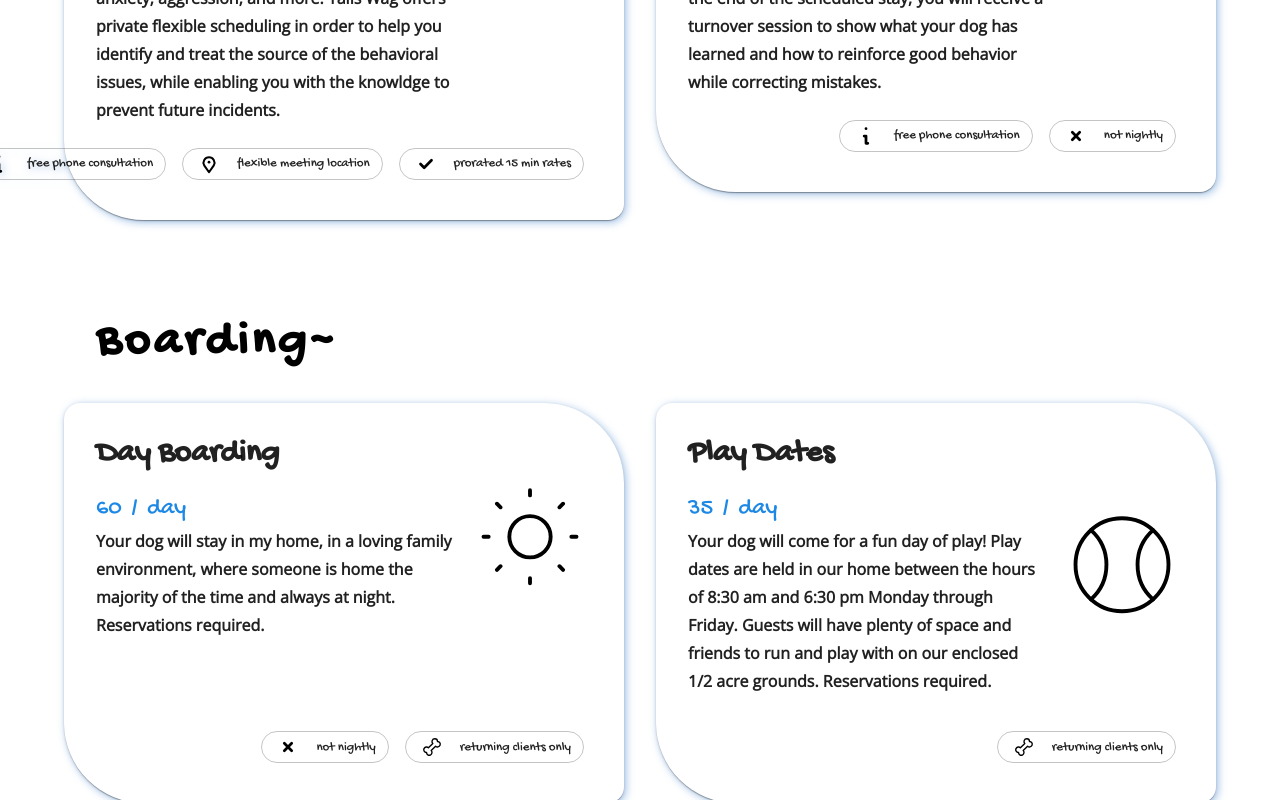
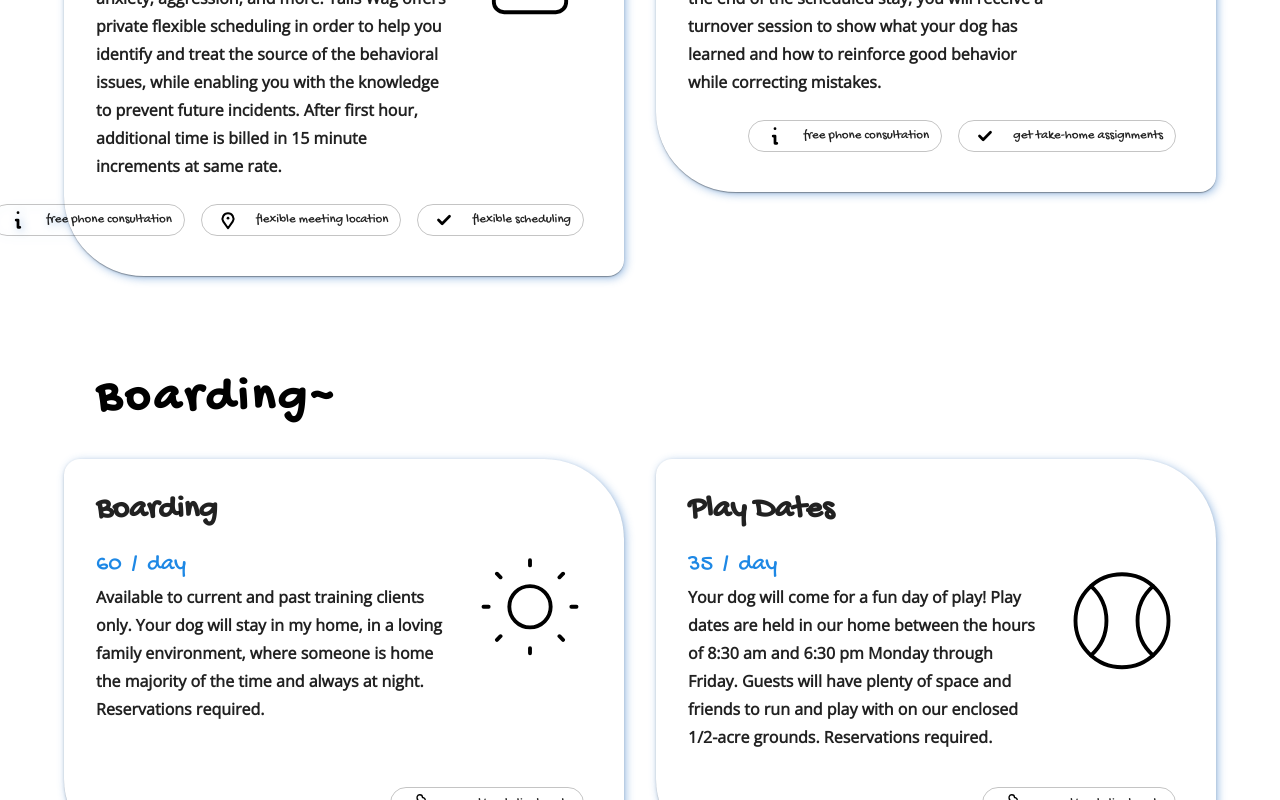
Before and after one commit to sxtnkyl/tailwag, a React (Create React App) app: page /services in a window 1280 px wide. Shown: the part 1720-2520 px from the top of the page. Built offline with nearby package versions, Linux system fonts and the light colour scheme.

Commit message:
service content, image updates, contact for ajax fix

```diff
--- a/public/index.html
+++ b/public/index.html
@@ -10,6 +10,12 @@
       name="description"
       content="Tails Wag Dog Training provides adult dogs and puppies of many breeds quality and humane training, for housebreaking, household manners, obedience, confidence building, and much more in the Atlanta area."
     />
+    <meta property="og:title" content="Tails Wag Dog Training" />
+    <meta property="og:description" content="Tails Wag Dog Training is your source for effective, motivational dog training services!" />
+    <meta property="og:image" content="https://tailswagphotos.s3.amazonaws.com/TailsWagDogTraining_Logo-01.jpg" />
+    <meta property="og:url" content="https://www.tailswagatlanta.com/" />
+    <meta property="og:type" content="website" />
+    <meta property="og:locale" content="en_US" />
     <link rel="manifest" href="%PUBLIC_URL%/manifest.json" />
     <link
       rel="stylesheet"
--- a/src/components/stories/Card/ListCard.jsx
+++ b/src/components/stories/Card/ListCard.jsx
@@ -8,7 +8,8 @@ import useFade from "../../../utility/hooks/useFade";
 const useStyles = c.makeStyles((theme) => ({
   card: {
     position: "relative",
-    height: theme.spacing(50),
+    // height: theme.spacing(50),
+    height: "50vh",
     padding: "20px",
     [theme.breakpoints.down("md")]: {
       flex: "0 0 100%",
--- a/src/routes/Contact.jsx
+++ b/src/routes/Contact.jsx
@@ -147,8 +147,10 @@ const Contact = () => {
     try {
       await Axios({
         method: "post",
-        headers: { "Content-Type": "application/json" },
-        url: "https://tailswagatlanta.com/api/send",
+        headers: {
+          "Content-Type": "application/json",
+        },
+        url: "https://www.tailswagatlanta.com/api/send",
         data: data,
       }).then((res) => {
         setStatus("success");
--- a/src/routes/Home.jsx
+++ b/src/routes/Home.jsx
@@ -11,7 +11,7 @@ import FadeIn from "../utility/hooks/useFadeIn";
 import JumpInText from "../components/JumpInText";
 import PictureCard from "../components/PictureCard";
 import AccoladeCard from "../components/AccoladeCard";
-import Izzy from "../images/izzy.jpg";
+import AlexHug from "../images/AlexHug.jpg";
 import Rocco from "../images/RoccoAward.jpg";
 
 const useStyles = c.makeStyles((theme) => ({
@@ -208,7 +208,7 @@ const About = () => {
               humane, motivational techniques.
             </c.Typography>{" "}
             Having experience training over 160 different breeds of dogs, I have
-            the tools and experience for working with a variety of temperments
+            the tools and experience for working with a variety of temperaments
             and breed specific traits. I firmly believe that with the proper
             patience and understanding, every household is capable of achieving
             positive and mutual relationships with their dog. I have the ability
@@ -238,7 +238,7 @@ const About = () => {
             <PictureCard
               pic={Rocco}
               title="Alexandra Wright"
-              caption="Canine Behavioral Specialist"
+              caption="Owner of Tails Wag Dog Training"
             />
           </FadeIn>
         </c.Grid>
@@ -251,9 +251,9 @@ const About = () => {
         <c.Grid item xs={12} sm={8} md={6} lg={5}>
           <FadeIn slide={-50}>
             <PictureCard
-              pic={Izzy}
+              pic={AlexHug}
               title="German Shepherd Enthusiast"
-              caption="With Extensive Breed Expertise"
+              caption="Expert Canine Behavioral Specialist"
             />
           </FadeIn>
         </c.Grid>
--- a/src/utility/servicesData.js
+++ b/src/utility/servicesData.js
@@ -21,7 +21,7 @@ const serviceData = {
       rate: 95,
       interval: "hour",
       description:
-        "Private coaching for people who have behavioral issues with their dog or need more specialized, personal training. Some behavioral issues we commonly address and resolve are jumping, biting, mouthing, housebreaking, anxiety, aggression, and more. Tails Wag offers private flexible scheduling in order to help you identify and treat the source of the behavioral issues, while enabling you with the knowldge to prevent future incidents.",
+        "Private coaching for people who have behavioral issues with their dog or need more specialized, personal training. Some behavioral issues we commonly address and resolve are jumping, biting, mouthing, housebreaking, anxiety, aggression, and more. Tails Wag offers private flexible scheduling in order to help you identify and treat the source of the behavioral issues, while enabling you with the knowledge to prevent future incidents. After first hour, additional time is billed in 15 minute increments at same rate.",
       caption: "",
       chips: [
         {
@@ -35,7 +35,7 @@ const serviceData = {
           icon: icons.locationCircle,
         },
         {
-          title: "prorated 15 min rates",
+          title: "flexible scheduling",
           color: "blue",
           icon: icons.checkCircle,
         },
@@ -55,23 +55,26 @@ const serviceData = {
           color: "blue",
           icon: icons.infoCircle,
         },
-        { title: "not nightly", color: "red", icon: icons.xCircle },
+        {
+          title: "get take-home assignments",
+          color: "blue",
+          icon: icons.checkCircle,
+        },
       ],
     },
   ],
   boarding: [
     {
-      title: "Day Boarding",
+      title: "Boarding",
       icon: icons.justSun,
       rate: 60,
       interval: "day",
       description:
-        "Your dog will stay in my home, in a loving family environment, where someone is home the majority of the time and always at night. Reservations required.",
+        "Available to current and past training clients only. Your dog will stay in my home, in a loving family environment, where someone is home the majority of the time and always at night. Reservations required.",
       caption: "Available to current and past training clients only.",
       chips: [
-        { title: "not nightly", color: "red", icon: icons.xCircle },
         {
-          title: "returning clients only",
+          title: "current/past clients only",
           color: "red",
           icon: icons.boneCircle,
         },
@@ -83,11 +86,11 @@ const serviceData = {
       rate: 35,
       interval: "day",
       description:
-        "Your dog will come for a fun day of play! Play dates are held in our home between the hours of 8:30 am and 6:30 pm Monday through Friday. Guests will have plenty of space and friends to run and play with on our enclosed 1/2 acre grounds. Reservations required.",
+        "Your dog will come for a fun day of play! Play dates are held in our home between the hours of 8:30 am and 6:30 pm Monday through Friday. Guests will have plenty of space and friends to run and play with on our enclosed 1/2-acre grounds. Reservations required.",
       caption: "Available to current and past training clients only.",
       chips: [
         {
-          title: "returning clients only",
+          title: "current/past clients only",
           color: "red",
           icon: icons.boneCircle,
         },
@@ -99,11 +102,11 @@ const serviceData = {
       rate: 75,
       interval: "day",
       description:
-        "With hard work come hard play! Play and Train dates are held in our home between the hours of 8:30 am and 6:30 pm Monday through Friday. Guests will have plenty of space and friends to run and play with on our enclosed 1/2 acre grounds while receiving lessons throughout the day. Reservations required.",
+        "With hard work comes hard play! Play and Train dates are held in our home between the hours of 8:30am and 6:30pm, Monday through Friday. Guests will have plenty of space and friends to run and play with on our enclosed 1/2-acre grounds while receiving lessons throughout the day. Reservations required.",
       caption: "Available to current and past training clients only.",
       chips: [
         {
-          title: "returning clients only",
+          title: "current/past clients only",
           color: "red",
           icon: icons.boneCircle,
         },
--- a/src/utility/storiesData.js
+++ b/src/utility/storiesData.js
@@ -5,8 +5,7 @@ const storiesData = [
     ownerName: "Lindsay Kaufman",
     pointOfInterest: 80,
     backgroundColor: "#814A0E",
-    backgroundImg:
-      "https://images.unsplash.com/photo-1587300003388-59208cc962cb?ixid=MXwxMjA3fDB8MHxwaG90by1wYWdlfHx8fGVufDB8fHw%3D&ixlib=rb-1.2.1&auto=format&fit=crop&w=1350&q=80",
+    backgroundImg: "https://tailswagphotos.s3.amazonaws.com/LKauf.jpg",
     testimonial:
       "Alexandra's way with dogs (and humans, for that matter) is unmatched! My family and I have been German Shepherd owners for years - 3 over the course of 20 years - and each one of them has been such a blessing, thanks very much in part to Alexandra! She has taught us how to employ the training habits we have learned in an effort to create environments where our dogs can succeed and thus become confident enough to interact with people and/or dogs in a healthy, social manner.  Our German Shepherd was attacked by a dog in a dog park and Alexandra was immediately there to help us `rehabilitate` him with healthy, positive interactions with other friendly dogs, so that our precious boy wasn't forever scarred by the experience.  She makes herself constantly available for guidance and encouragement, all the while being very honest about what needs to be done to create the type of obedient dog that every owner desires. Alex has a fantastic grasp on what dogs and their owners need from one another in order to foster a loving, trusting relationship.  At the TOP of our list of ways we rave about Alexandra is the way she has come to love our furbabies as her own. They LOVE spending time with Alex, because they TRUST her, which makes every aspect of the training experience that much more enjoyable.  Anyone who entrusts Alexandra with their dogs is making a wise decision that will not only lead to years of obedient behavior, but years of wonderful friendship, as well! ",
   },
@@ -16,8 +15,7 @@ const storiesData = [
     ownerName: "Matt Burgess",
     pointOfInterest: 20,
     backgroundColor: "#81A055",
-    backgroundImg:
-      "https://images.unsplash.com/photo-1554456854-55a089fd4cb2?ixid=MXwxMjA3fDB8MHxwaG90by1wYWdlfHx8fGVufDB8fHw%3D&ixlib=rb-1.2.1&auto=format&fit=crop&w=1350&q=80",
+    backgroundImg: "https://tailswagphotos.s3.amazonaws.com/mattB.jpg",
     testimonial:
       "While she won’t mention it much it’s true that Alexandra received the Dog trainer of the Year in Atlanta, GA.  Our Co-Founder, Matt’s training style is a combination of several phenomenal dog trainers whether that was learning from them in person or via videos, webinars, etc.  On a daily basis when Matt sees a dog reach another level he thanks Alexandra for the knowledge she gave him.  Watching Alexandra work with a dog is a once in a lifetime experience which will take your breath away. Her heart, love for people and animals can’t be described.  She inspires us and resides in our minds and hearts.  Much love.",
   },
@@ -27,10 +25,19 @@ const storiesData = [
     ownerName: "Stacey F.",
     pointOfInterest: 80,
     backgroundColor: "#814A44",
-    backgroundImg:
-      "https://images.unsplash.com/photo-1524511751214-b0a384dd9afe?ixid=MXwxMjA3fDB8MHxwaG90by1wYWdlfHx8fGVufDB8fHw%3D&ixlib=rb-1.2.1&auto=format&fit=crop&w=1267&q=80",
+    backgroundImg: "https://tailswagphotos.s3.amazonaws.com/StacyF.JPG",
     testimonial:
       "Alexandra has been a life saver for me and my rather energetic dog Ella. Aussie’s are smart, but almost too smart for their own good, getting into all sorts of doggie trouble. Alexandra is always one step ahead of Ella, anticipating her thoughts and actions - and helping me to understand what I can do to ensure that Ella stays a happy and well-behaved dog. Alexandra starting working with Ella at about 8 weeks - and has worked miracles with us both!",
+  },
+  {
+    id: "m",
+    dogName: "Pizza",
+    ownerName: "Joyce Hansen",
+    pointOfInterest: 80,
+    backgroundColor: "#324A98",
+    backgroundImg: "https://tailswagphotos.s3.amazonaws.com/JoyceH.JPG",
+    testimonial:
+      "Alexandra is an excellent trainer who has a great deal of expertise and her energy & enthusiasm makes class fun.  In our intermediate class, each owner had different challenges in working with their dog and Alexandra knew how to instruct each individual to get the same great results for everyone.",
   },
   {
     id: "d",
@@ -38,8 +45,7 @@ const storiesData = [
     ownerName: "Sam B.",
     pointOfInterest: 80,
     backgroundColor: "#814A78",
-    backgroundImg:
-      "https://images.unsplash.com/photo-1578333872817-b92e5f895634?ixid=MXwxMjA3fDB8MHxwaG90by1wYWdlfHx8fGVufDB8fHw%3D&ixlib=rb-1.2.1&auto=format&fit=crop&w=1350&q=80",
+    backgroundImg: "https://tailswagphotos.s3.amazonaws.com/samB.JPG",
     testimonial:
       "Our rescued 4 yr old dog was in need of special attention to behavioral issues. We found Alexandra with Tails Wag Dog Training to be the perfect solution! Her knowledgeable training skills and patience put forth to each and every dog in the class was remarkable to witness. Every dog transformed during the course of a few weeks of training. We were able to practice the daily lessons with our dog successfully. The behavioral issues our dog once had have been overturned! Tails Wag Dog Training has been a necessity to the overall happiness we now share with our happily trained dog!",
   },
@@ -49,8 +55,7 @@ const storiesData = [
     ownerName: "Eben H.",
     pointOfInterest: 80,
     backgroundColor: "#814A98",
-    backgroundImg:
-      "https://images.unsplash.com/photo-1583143914154-c1ed634c424c?ixid=MXwxMjA3fDB8MHxzZWFyY2h8NDB8fGRvZ3xlbnwwfDB8MHw%3D&ixlib=rb-1.2.1&auto=format&fit=crop&w=500&q=60",
+    backgroundImg: "https://tailswagphotos.s3.amazonaws.com/ebenH.jpeg",
     testimonial:
       "Alexandra has a way with dogs and with the people who own them. Her classes have taken our wild Welsh puppy and turned her into a well behaved young dog. The dogs love boarding with her also.",
   },
@@ -60,8 +65,7 @@ const storiesData = [
     ownerName: "Kathy I.",
     pointOfInterest: 80,
     backgroundColor: "#812A98",
-    backgroundImg:
-      "https://images.unsplash.com/photo-1543333232-add7974e52cc?ixid=MXwxMjA3fDB8MHxzZWFyY2h8NDl8fGRvZ3xlbnwwfDB8MHw%3D&ixlib=rb-1.2.1&auto=format&fit=crop&w=500&q=60",
+    backgroundImg: "https://tailswagphotos.s3.amazonaws.com/kathyI.jpg",
     testimonial:
       "Alexandra, in addition to being a superb trainer, is also one of the most professional people I’ve ever known. She trained our dog at 6 months, and when issues like moving to a new residence arose later, she was there to help us. She goes above and beyond the call of duty and I would recommend her to anyone with any kind or dog, with any kind of issues. She is really fabulous.",
   },
@@ -71,8 +75,7 @@ const storiesData = [
     ownerName: "Amy S.",
     pointOfInterest: 80,
     backgroundColor: "#714A98",
-    backgroundImg:
-      "https://images.unsplash.com/photo-1583331639080-fe4ed100e1b2?ixid=MXwxMjA3fDB8MHxzZWFyY2h8NjN8fGRvZ3xlbnwwfDB8MHw%3D&ixlib=rb-1.2.1&auto=format&fit=crop&w=500&q=60",
+    backgroundImg: "https://tailswagphotos.s3.amazonaws.com/amyS.JPG",
     testimonial:
       "I enthusiastically recommend Alexandra Wright at TailsWagAtlanta.com for group and individual training. My family and I have done both and we have been quite impressed with Alexandra’s ability to get to know each dog she is working with and tailor the training as needed. She and her staff are positive, hardworking, and a pleasure to be with. Whether you need basic training (with a puppy or adult dog) or help with a specific problem, they will provide exceptional service for reasonable fees.",
   },
@@ -92,8 +95,7 @@ const storiesData = [
     ownerName: "Sara P.",
     pointOfInterest: 80,
     backgroundColor: "#814A58",
-    backgroundImg:
-      "https://images.unsplash.com/photo-1563238108-0ca916ab6099?ixid=MXwxMjA3fDB8MHxzZWFyY2h8ODN8fGRvZ3xlbnwwfDB8MHw%3D&ixlib=rb-1.2.1&auto=format&fit=crop&w=500&q=60",
+    backgroundImg: "https://tailswagphotos.s3.amazonaws.com/sjboyden.jpg",
     testimonial:
       "We looked long and hard for a good dog trainer in Atlanta, and Tails Wag was all that we were looking for. With years of experience, Alexandra understands dog behavior and psychology, and was able to help us confidently gain and keep the upper hand with a large,  stubborn, and rambunctious puppy! We frequently get comments from neighbors and other dog owners about how well behaved she is. In addition to training the dogs, Alexandra does a great job of teaching dog parents how to train dogs. We have successfully completed her basic obedience course and look forward to signing up for an intermediate obedience course in the near future. I would strongly recommend Tails Wag to anyone looking for positive and effective obedience training for their dog.",
   },
@@ -103,8 +105,7 @@ const storiesData = [
     ownerName: "Lucy",
     pointOfInterest: 80,
     backgroundColor: "#814A98",
-    backgroundImg:
-      "https://images.unsplash.com/photo-1543495915-8d5f641a4bfa?ixid=MXwxMjA3fDB8MHxzZWFyY2h8OTh8fGRvZ3xlbnwwfDB8MHw%3D&ixlib=rb-1.2.1&auto=format&fit=crop&w=500&q=60",
+    backgroundImg: "https://tailswagphotos.s3.amazonaws.com/Lucy.jpg",
     testimonial:
       "Our problematic 6 month old mini schnauzer was assessed and worked with for 3 hours by Alexandra ; within 3 days she was a different dog. We also took her to the group classes which we found to be almost as helpful as the one-on-one earlier. It all changed our life because we had a better dog! Alexandra’s compassion and willingness to go above & beyond the call of duty is only one of the reasons I would recommend her without hesitation.",
   },
@@ -114,8 +115,7 @@ const storiesData = [
     ownerName: "Sirlancemaxey",
     pointOfInterest: 80,
     backgroundColor: "#824A98",
-    backgroundImg:
-      "https://images.unsplash.com/photo-1542303063-e00bb6897399?ixlib=rb-1.2.1&ixid=MXwxMjA3fDB8MHxzZWFyY2h8MTExfHxkb2d8ZW58MHwwfDB8&auto=format&fit=crop&w=500&q=60",
+    backgroundImg: "https://tailswagphotos.s3.amazonaws.com/sirlancemaxey.JPG",
     testimonial:
       "I have taken two group classes from TWDT and they are very, very good. I was having major obedience issues with my lab puppy and inside of six weeks it was is if I had a new dog! You will not be disappointed!",
   },
@@ -125,21 +125,9 @@ const storiesData = [
     ownerName: "Jan Curtis",
     pointOfInterest: 80,
     backgroundColor: "#824A18",
-    backgroundImg:
-      "https://images.unsplash.com/photo-1559440165-aae8a85dfeb3?ixid=MXwxMjA3fDB8MHxzZWFyY2h8MTEzfHxkb2d8ZW58MHwwfDB8&ixlib=rb-1.2.1&auto=format&fit=crop&w=500&q=60",
+    backgroundImg: "https://tailswagphotos.s3.amazonaws.com/janC.jpg",
     testimonial:
       "Working with Alexandra has been immensely rewarding and educational for both Bayley and me.  She has a gift for working with dogs and their owners in a positive way that brings amazing results.",
-  },
-  {
-    id: "m",
-    dogName: "Pizza",
-    ownerName: "Joyce Hansen",
-    pointOfInterest: 80,
-    backgroundColor: "#324A98",
-    backgroundImg:
-      "https://images.unsplash.com/photo-1570382385555-5373c93a90dc?ixid=MXwxMjA3fDB8MHxzZWFyY2h8MTE1fHxkb2d8ZW58MHwwfDB8&ixlib=rb-1.2.1&auto=format&fit=crop&w=500&q=60",
-    testimonial:
-      "Alexandra is an excellent trainer who has a great deal of expertise and her energy & enthusiasm makes class fun.  In our intermediate class, each owner had different challenges in working with their dog and Alexandra knew how to instruct each individual to get the same great results for everyone.",
   },
 ];
 
```
Also changed, not shown: src/images/AlexHug.jpg (added).
